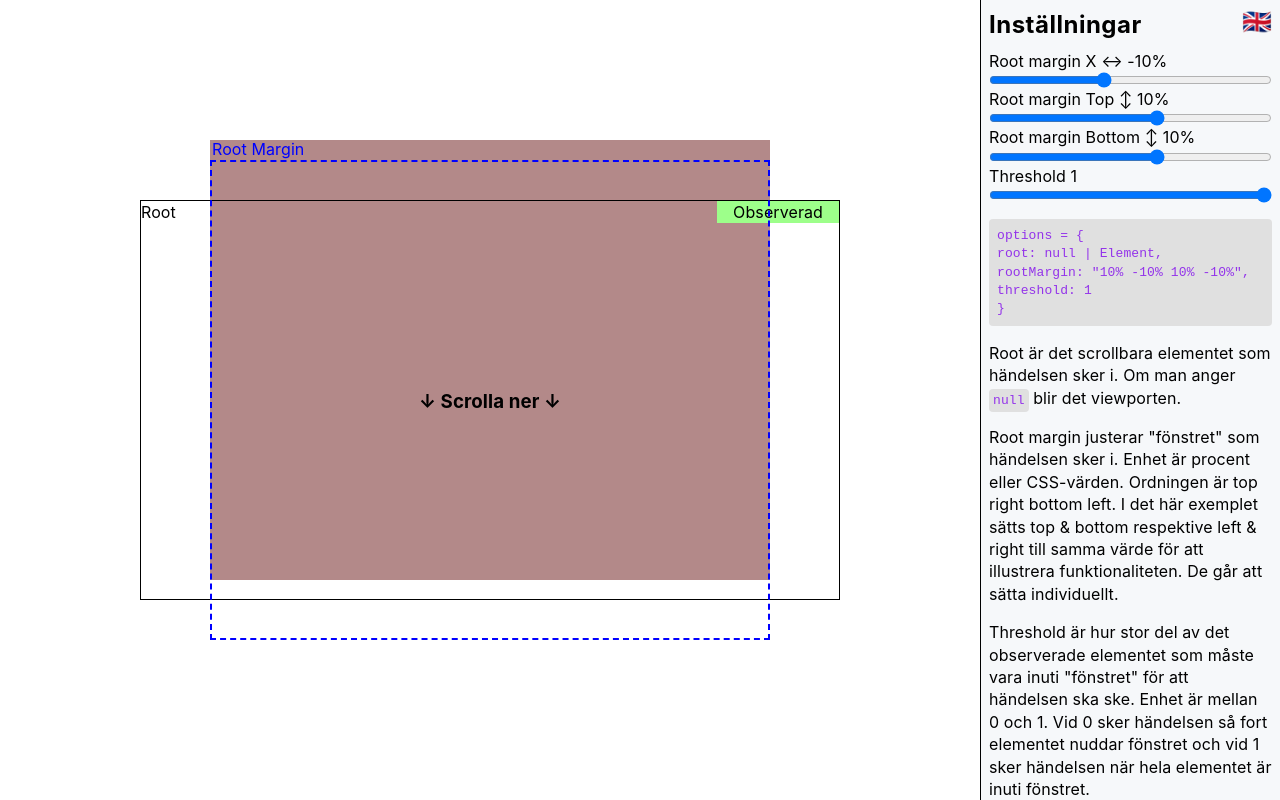
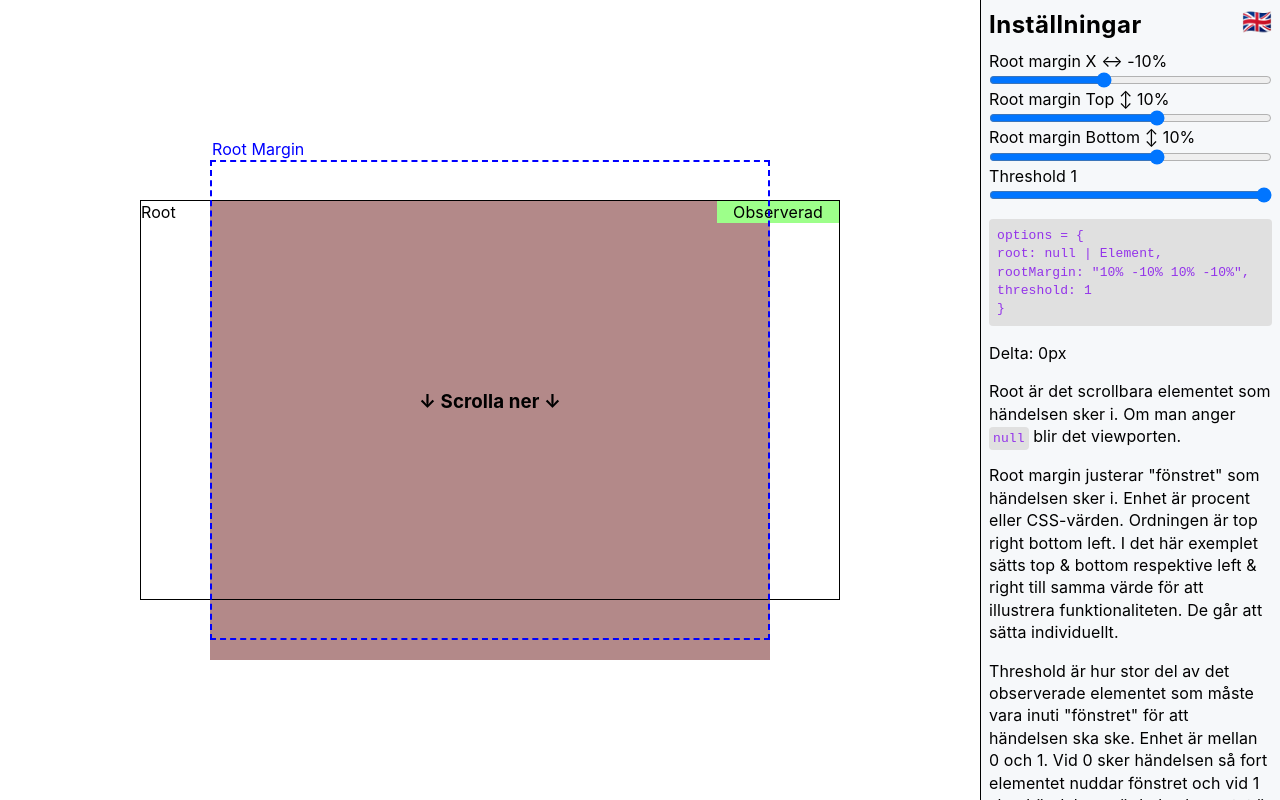
Before and after one commit to nickenickenicke/intersection-observer-visualizer, a React (Vite) app: page / in a window 1280 px wide. Built offline with nearby package versions, Linux system fonts and the light colour scheme.

Commit message:
correct calculations

```diff
--- a/src/components/Sidebar.tsx
+++ b/src/components/Sidebar.tsx
@@ -15,6 +15,10 @@ export const Sidebar = ({
   updateState,
   toggleLanguage,
 }: SidebarProps) => {
+  const calculateDelta = () => {
+    return optionsState.rootTop - optionsState.rootBottom;
+  };
+
   return (
     <>
       <aside className="layout-grid-aside">
@@ -92,6 +96,7 @@ rootMargin: "${optionsState.rootTop}% ${optionsState.rootX}% ${optionsState.root
 threshold: ${optionsState.threshold}
 }`}</code>
         </pre>
+        <p>Delta: {calculateDelta()}px</p>
         {copy.paragraphs.map((paragraph, index) => (
           <p key={index}>
             <Markdown>{paragraph[language as keyof Language]}</Markdown>
--- a/src/index.css
+++ b/src/index.css
@@ -206,14 +206,14 @@ p code {
 
 .new-rm {
   --calculated-width: calc(var(--wrapper-block) * 0.8);
-  --calculated-height: calc(var(--wrapper-inline) * 1.1);
+  --calculated-height: calc(var(--wrapper-inline) * 1.15);
   position: absolute;
   width: var(--calculated-width);
   height: var(--calculated-height);
   left: calc(50% - var(--calculated-width) / 2);
   top: calc(50% - var(--calculated-height) / 2);
   background: rgba(150, 91, 91, 0.717);
-  transform: translateX(0) translateY(-40px);
+  transform: translateX(0) translateY(30px);
 }
 
 /*
@@ -227,25 +227,25 @@ p code {
   --calculated-height: calc(var(--wrapper-inline) * 0.85);
   transform: translateX(0) translateY(-30px);
 
-  With top -5% and bottom -15% should be:
-  --calculated-height: calc(var(--wrapper-inline) * 0.8);
-  transform: translateX(0) translateY(-20px);
-
-  With top 5% and bottom -5% should be:
-  --calculated-height: calc(var(--wrapper-inline) * 1.1);
-  transform: translateX(0) translateY(0);
-
   With top 5% and bottom -10% should be:
-  --calculated-height: calc(var(--wrapper-inline) * 1.15);
-  transform: translateX(0) translateY(10px);
+  --calculated-height: calc(var(--wrapper-inline) * 0.95);
+  transform: translateX(0) translateY(-30px);
 
   With top 15% and bottom 0% should be:
   --calculated-height: calc(var(--wrapper-inline) * 1.15);
   transform: translateX(0) translateY(-30px);
 
-  With top 15% and bottom -5% should be:
-  --calculated-height: calc(var(--wrapper-inline) * 1.1);
-  transform: translateX(0) translateY(-40px);
+  With top -15% and bottom 0% should be:
+  --calculated-height: calc(var(--wrapper-inline) * 0.85);
+  transform: translateX(0) translateY(30px);
+
+  With top -10% and bottom 5% should be:
+  --calculated-height: calc(var(--wrapper-inline) * 0.95);
+  transform: translateX(0) translateY(30px);
+
+  With top 0% and bottom 15% should be:
+  --calculated-height: calc(var(--wrapper-inline) * 1.15);
+  transform: translateX(0) translateY(30px);
 
 
 
```
